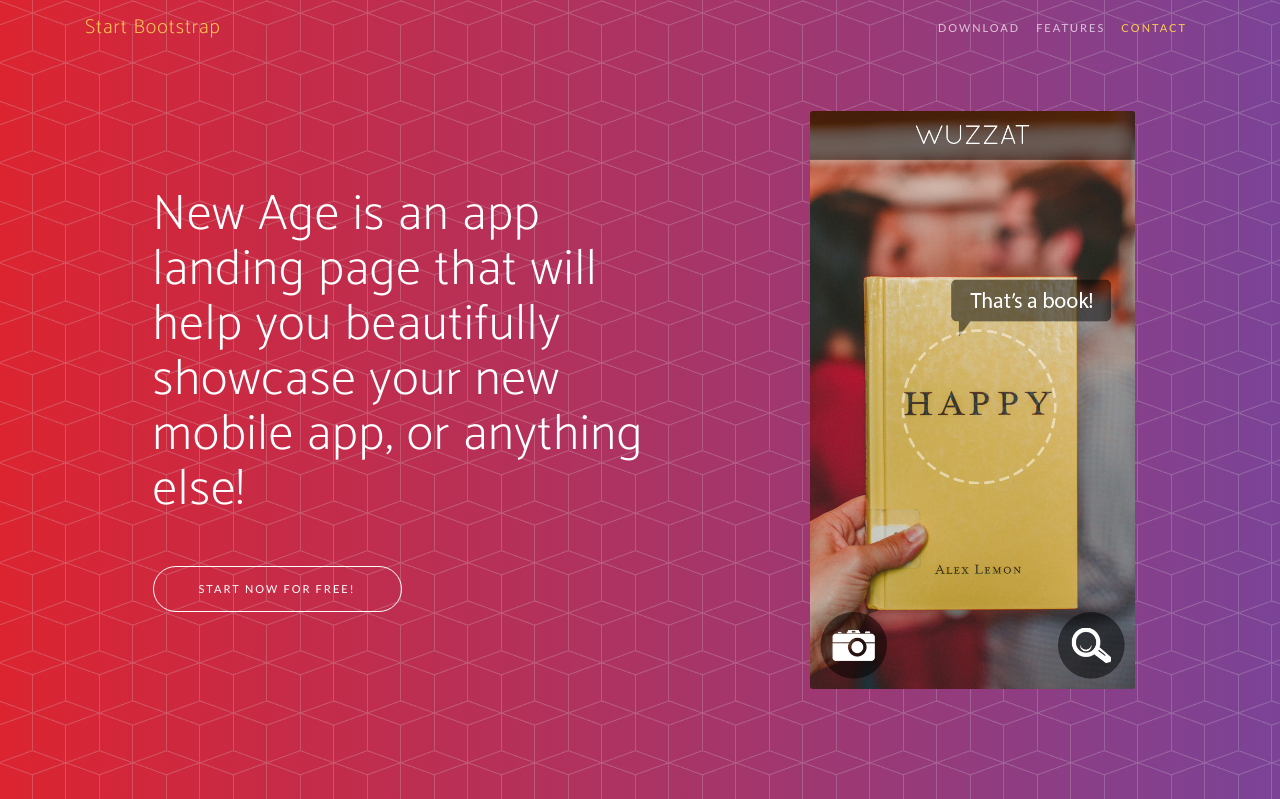
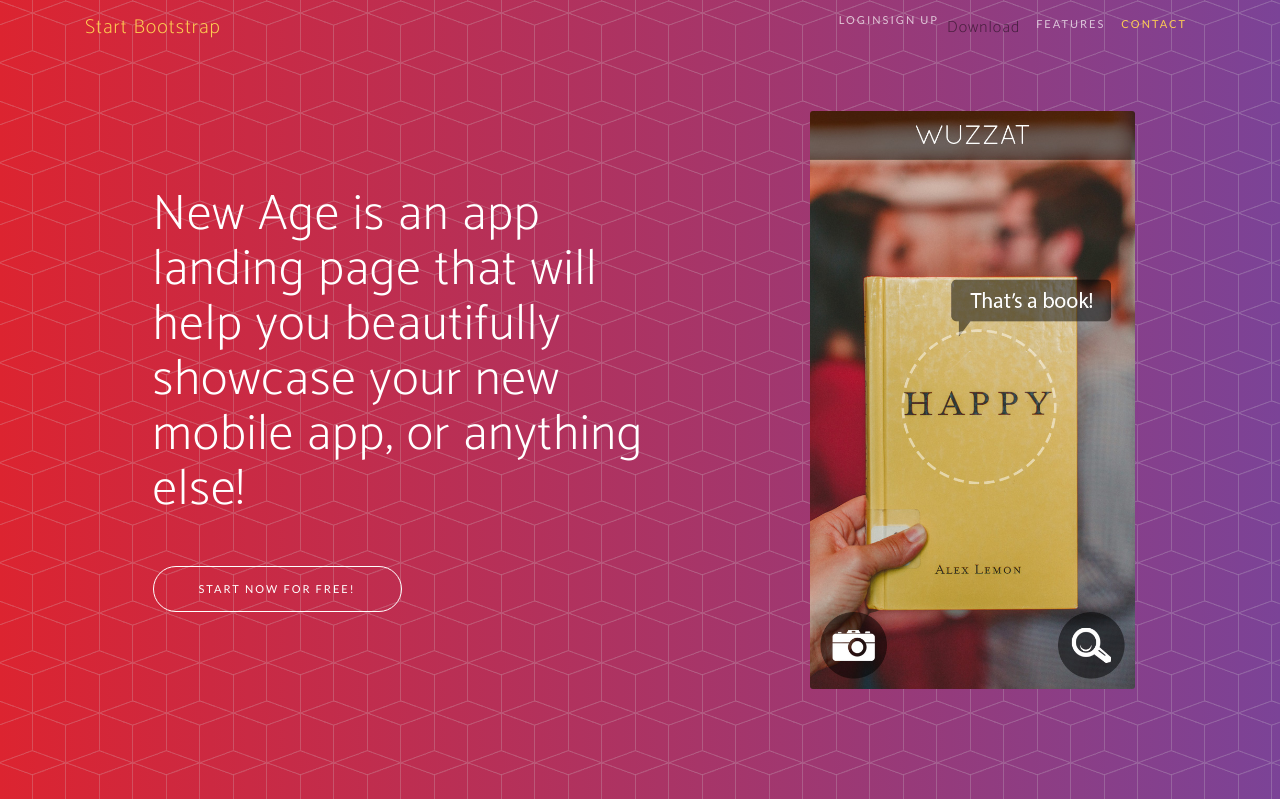
Before and after one commit to AM-44/crmgt, a Django app: template crmapp/templates/marketing/home.html in a window 1280 px wide. Shown: the top 799 px of the page. Run offline with Django 3.2, Linux system fonts and the light colour scheme; the template is opened without the code that fills it, so the values that code supplies are empty; some libraries are stand-ins or nearby versions; some web fonts are replaced.

Commit message:
updated base and home templates with signup link

```diff
--- a/crmapp/templates/base.html
+++ b/crmapp/templates/base.html
@@ -8,7 +8,7 @@
     <meta name="description" content="">
     <meta name="author" content="">
     {% load staticfiles %}
-    <title>New Age - Start Bootstrap Theme</title>
+    <title>{% block title %}New Age - Start Bootstrap Theme {% endblock title %}</title>
 
     <!-- Bootstrap core CSS -->
     <link href="{% static 'vendor/bootstrap/css/bootstrap.min.css' %}" rel="stylesheet">
@@ -43,6 +43,14 @@
         <div class="collapse navbar-collapse" id="navbarResponsive">
           <ul class="navbar-nav ml-auto">
             <li class="nav-item">
+            {% if user.is_authenticated %}
+                            <li><a href="">Logout</a></li>
+                            <li><a href=""
+                                   class="p-r-none">Accounts</a></li>
+                        {% else %}
+                            <li><a href="">Login</a></li>
+                            <li><a href="{% url 'sub_new' %}" class="p-r-none">Sign Up</a></li>
+                        {% endif %}
               <a class="nav-link js-scroll-trigger" href="#download">Download</a>
             </li>
             <li class="nav-item">
```
